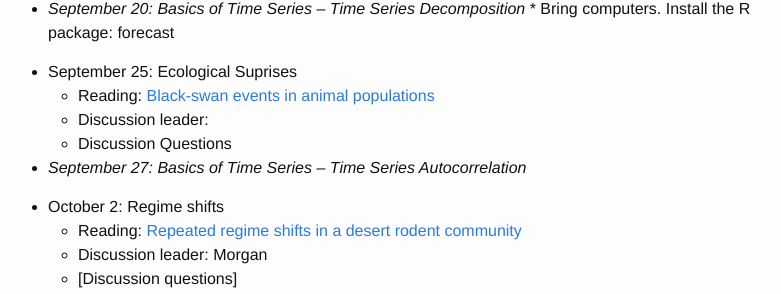
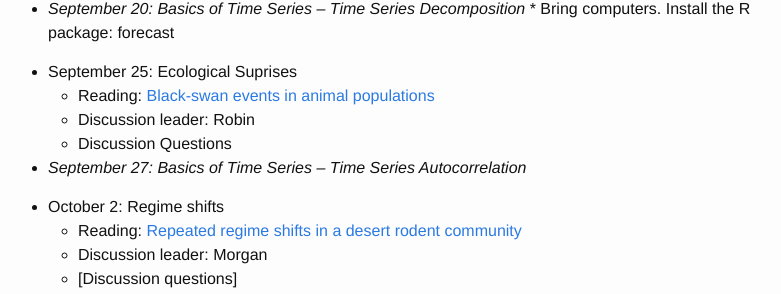
Before and after one commit to weecology/forecasting-dynamics-course, a Jekyll site: the page built from schedule.md, in a window 1280 px wide and 900 px high, scrolled down 984 px. Shown: the part 149-443 px from the top of the window, without its empty margins (252-1033 px from the left). Built offline with Jekyll 4.4.1, drawn with Linux system fonts in a browser that asks for light colours.

Commit message:
Add discussion leader for black swan

```diff
--- a/schedule.md
+++ b/schedule.md
@@ -50,7 +50,7 @@ Activity days when laptops are required are noted in italics. Discussion leaders
 
 * September 25: Ecological Suprises
     * Reading: [Black-swan events in animal populations](https://doi.org/10.1073/pnas.1611525114)
-    * Discussion leader:
+    * Discussion leader: Robin
     * Discussion Questions
 
 * *September 27: Basics of Time Series – Time Series Autocorrelation*
```
